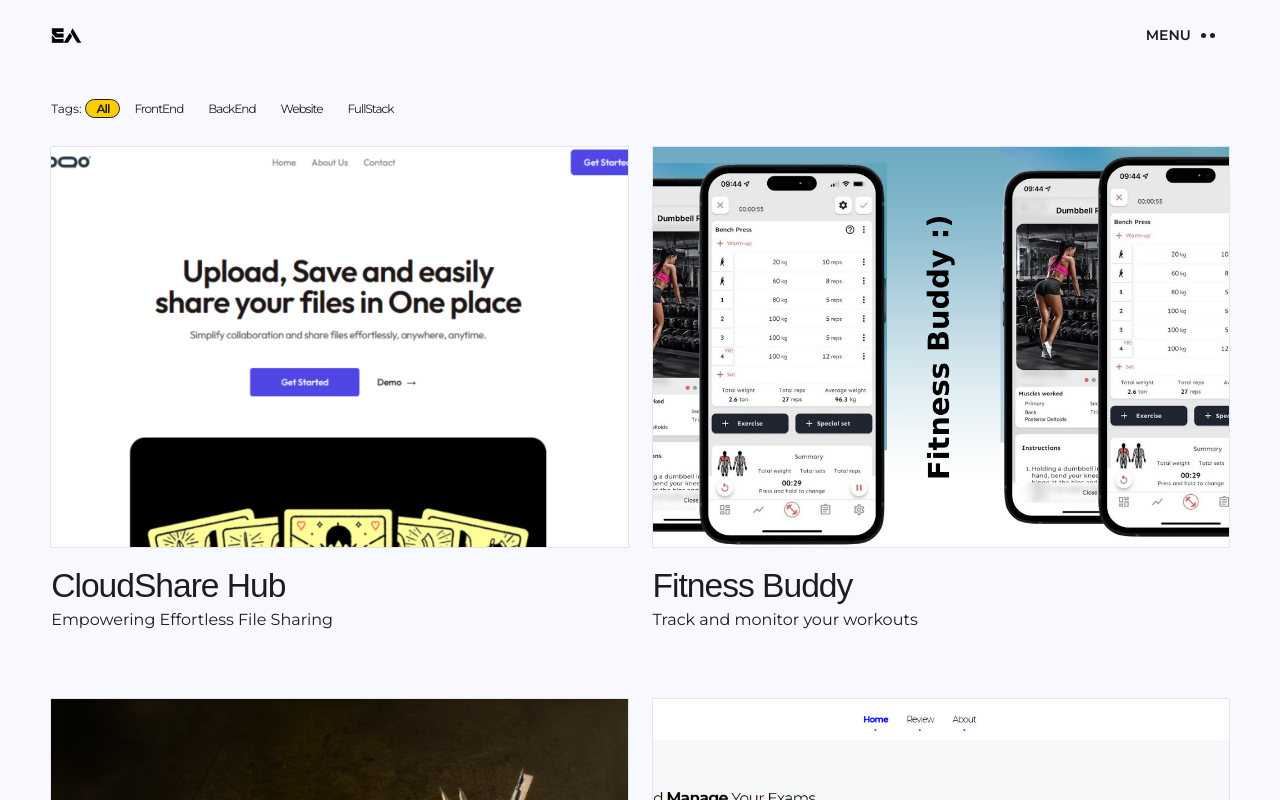
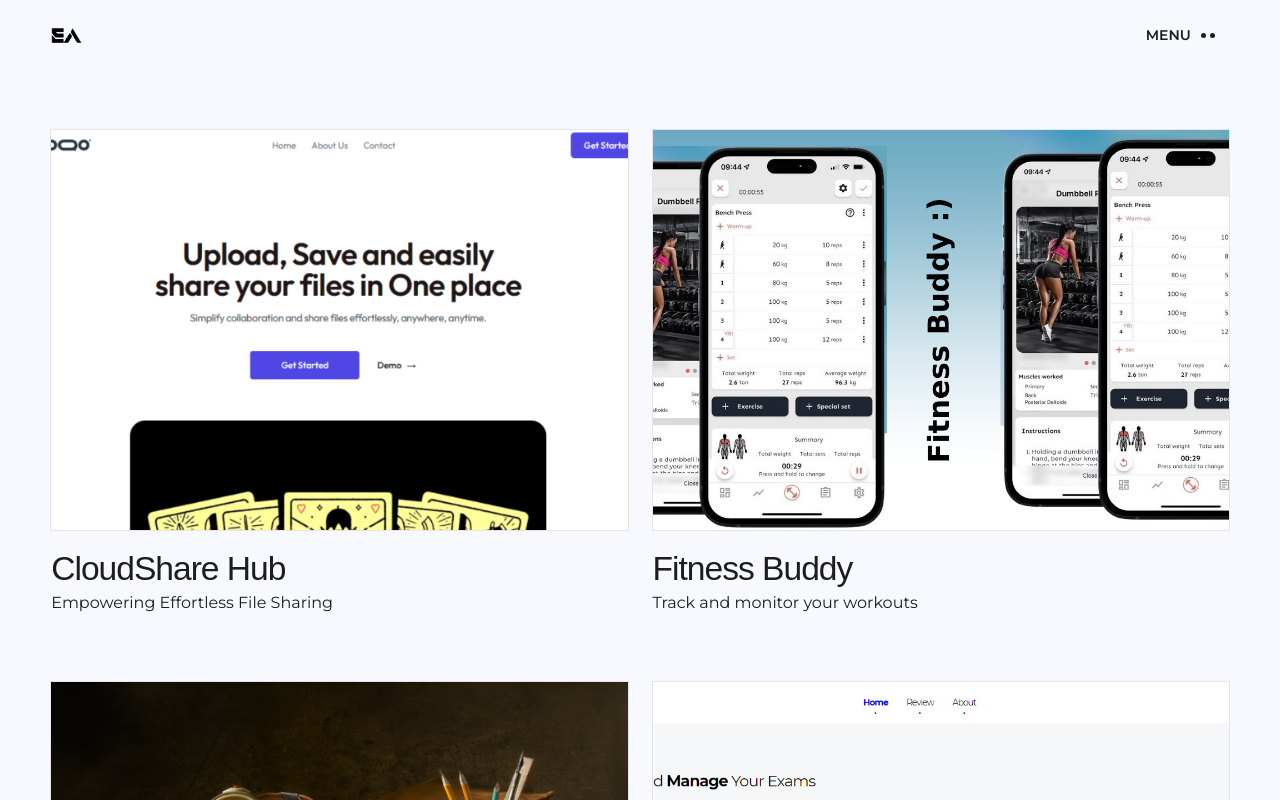
Before and after one commit to Ekpo-Emmanuel/portfolio3, a Next.js app: page /projects in a window 1280 px wide. Shown: the top 800 px of the page. Built offline with nearby package versions, Linux system fonts and the light colour scheme; a web font is replaced by a local one.

Commit message:
Not feeling the tags

```diff
--- a/app/(pages)/projects/ProjectContainer.js
+++ b/app/(pages)/projects/ProjectContainer.js
@@ -39,7 +39,7 @@ const projectContainer = ({ projects}) => {
     <>
     <div className='section2'>
       <div className='tags'>
-          <p className='title'>Tags:</p>
+          {/* <p className='title'>Tags:</p>
           <ul>
           {tags.map((tag, index) => (
               <li
@@ -48,7 +48,7 @@ const projectContainer = ({ projects}) => {
                   className={index === activeTag ? 'active' : ''}
               >{tag}</li>
           ))}
-          </ul>
+          </ul> */}
       </div>
       <div className='project-container' >
           {filteredProjects.map((project) => (
```
